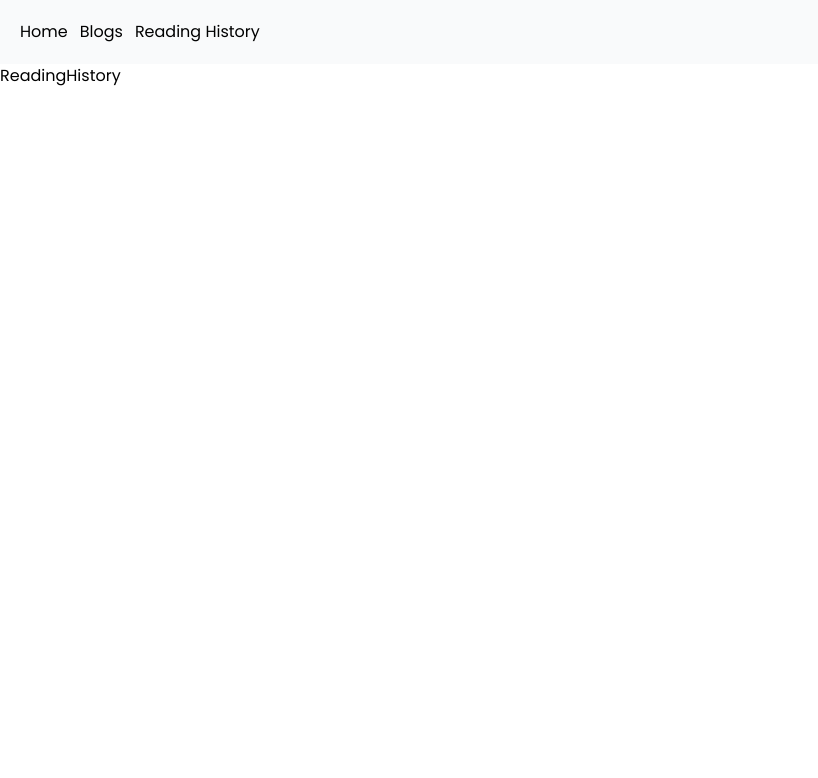
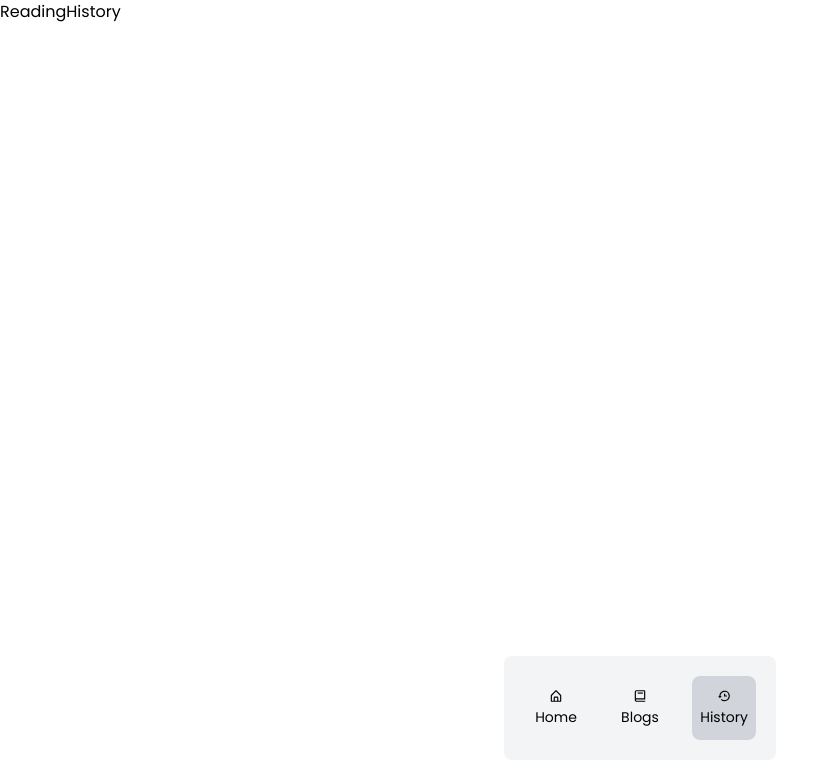
Before and after one commit to Ashik-Mahmud/redux-content-management-app, a React (Create React App) app: page /reading-history in a window 1280 px wide. Shown: the top 778 px of the page, without its empty margins (0-818 px from the left). Built offline with nearby package versions, Linux system fonts and the light colour scheme.

Commit message:
design navbar.jsx

```diff
--- a/package.json
+++ b/package.json
@@ -8,6 +8,7 @@
     "@testing-library/user-event": "^13.2.1",
     "react": "^18.2.0",
     "react-dom": "^18.2.0",
+    "react-icons": "^4.7.1",
     "react-redux": "^8.0.5",
     "react-router-dom": "^6.4.4",
     "react-scripts": "5.0.1",
--- a/src/layout/main/Navbar.jsx
+++ b/src/layout/main/Navbar.jsx
@@ -1,23 +1,53 @@
 import React from "react";
-import { Link } from "react-router-dom";
+import { BiBook, BiHistory, BiHomeAlt } from "react-icons/bi";
+import { Link, useLocation } from "react-router-dom";
 
 const Navbar = () => {
+  const location = useLocation();
+  const menus = [
+    {
+      _id: 1,
+      name: "Home",
+      icon: <BiHomeAlt />,
+      path: "/",
+    },
+    {
+      _id: 2,
+      name: "Blogs",
+      icon: <BiBook />,
+      path: "/blogs",
+    },
+    {
+      _id: 3,
+      name: "History",
+      icon: <BiHistory />,
+      path: "/reading-history",
+    },
+  ];
+  const activeMenu = menus.find((menu) => menu?.path === location?.pathname);
+
   return (
-    <nav className="p-5 bg-gray-50">
+    <nav className="fixed bottom-10 left-1/2 -translate-x-1/2 bg-gray-100 p-5 px-5 rounded-lg">
       <div className="container mx-auto">
         <div>
           <div className="flex space-x-4 justify-between items-center">
             <div className="flex items-center">
-              <ul className="flex items-center gap-3">
-                <li>
-                  <Link to="/">Home</Link>
-                </li>
-                <li>
-                  <Link to="/blogs">Blogs</Link>
-                </li>
-                <li>
-                  <Link to="/reading-history">Reading History</Link>
-                </li>
+              <ul className="flex items-center gap-5">
+                {menus.map((menu) => (
+                  <li key={menu?._id}>
+                    <Link
+                      to={menu?.path}
+                      className={`flex items-center justify-center flex-col gap-1 w-16 h-16   rounded-lg text-sm ${
+                        activeMenu === menu
+                          ? "border-gray-300 bg-gray-300 border-2"
+                          : ""
+                      }`}
+                    >
+                      <span className="icon">{menu?.icon}</span>
+                      <span>{menu?.name}</span>
+                    </Link>
+                  </li>
+                ))}
               </ul>
             </div>
           </div>
```
Also changed, not shown: 1 other file (tests, documents, lock files or other folders).
